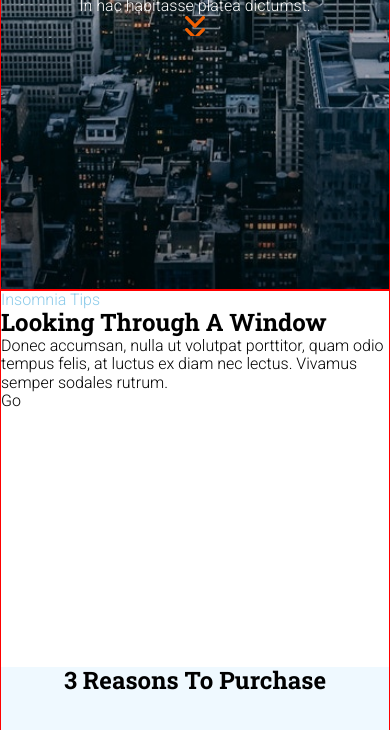
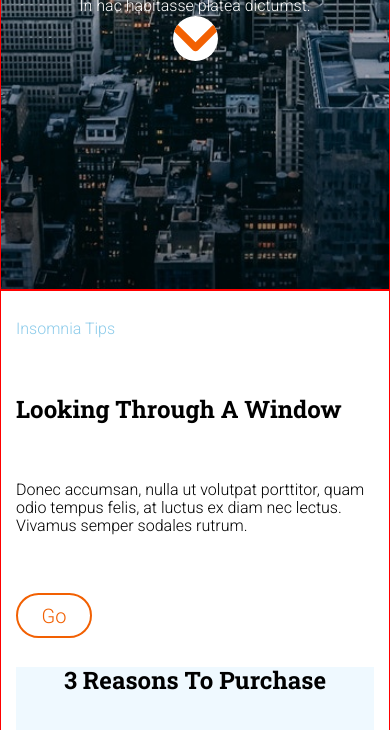
Before and after one commit to Adalab/modulo-1-evaluacion-final-mariajop, a website: page public/index.html in a window 390 px wide. Shown: the part 554-1284 px from the top of the page. Drawn offline with Linux system fonts and the light colour scheme.

Commit message:
update after wrapper to mobile version

```diff
--- a/public/index.html
+++ b/public/index.html
@@ -22,15 +22,17 @@
         <section class="hero">
           <h1 class="hero-title">anonymous proxy</h1>
           <span>In hac habitasse platea dictumst.</span>
-          <a
+          <a href="#">
+            <img
               class="buttondown"
-            href="../../assets/images/ico-scroll-down.svg"
-            title="go to next section"
-          ></a>
+              alt="go to lower section"
+              src="../assets/images/ico-scroll-down.svg"
+            />
+          </a>
         </section>
       </header>
 
-      <section class="main">
+      <section class="main wrapper">
         <div class="main-what">
           <span class="intro-note">insomnia tips</span>
           <h2>looking through a window</h2>
@@ -38,30 +40,30 @@
             Donec accumsan, nulla ut volutpat porttitor, quam odio tempus felis, at
             luctus ex diam nec lectus. Vivamus semper sodales rutrum.
           </p>
-          <a class="button" href="#" title="go">Go</a>
+          <a class="button-go" href="#" title="go">Go</a>
         </div>
 
         <div class="main-why">
           <h2>3 Reasons to purchase</h2>
+          <div class="grid-3">
             <article class="article1">
               <h3>Ut sed metus</h3>
               <p>Lorem ipsum dolor sit amet, consecteur.</p>
             </article>
-
             <article class="article2">
               <h3>Curabitur ac erat</h3>
               <p>Mauris mattis urna quis lorem molestie.</p>
             </article>
-
             <article class="article3">
               <h3>Morbi dictum</h3>
               <p>Aliquam in dolor et dolor tincidunt.</p>
             </article>
+          </div>
           <a class="button" href="#" title="more reasons">More reasons</a>
         </div>
       </section>
 
-      <footer class="footer">
+      <footer class="footer wrapper">
         <nav class="flist-1">
           <ul>
             <li><a href="https://adalab.es/">ARTICLES</a></li>
--- a/src/scss/core/_variables.scss
+++ b/src/scss/core/_variables.scss
@@ -10,3 +10,7 @@ $color-light-blue: #eff9ff;
 $color-mid-blue: #8ccbea;
 $color-cerulean-blue: #0271bc;
 $color-dark-grey-blue: #304268;
+
+// BREAKPOINTS
+$tablet: 768px;
+$pc: 1280px;
--- a/src/scss/layout/_header.scss
+++ b/src/scss/layout/_header.scss
@@ -24,9 +24,12 @@ header {
 }
 
 .buttondown {
+  width: 20px;
+  height: 11.7px;
+  width: 45px;
+  height: 45px;
+  background-size: 45px;
+  background-color: $color-white;
   display: block;
-  background-image: url(../images/ico-scroll-down.svg);
-  background-size: 100%;
-  width: 20px;
-  height: 20px;
+  border-radius: 45px;
 }
--- a/src/scss/layout/_main.scss
+++ b/src/scss/layout/_main.scss
@@ -12,11 +12,25 @@
   height: 376px;
   display: flex;
   flex-direction: column;
+  justify-content: space-around;
 }
 
 .intro-note {
   color: $color-mid-blue;
   text-transform: capitalize;
+}
+
+.button-go {
+  font-size: 1.25rem;
+  color: $color-bright-orange;
+  border: 2px solid red;
+  /*if red is removed, orange border color is lost. Why? I have no idea*/
+  border-color: $color-bright-orange;
+  padding: 10px;
+  border-radius: 22.5px;
+  text-align: center;
+  width: 76px;
+  height: 45px;
 }
 
 /*SECOND SECTION*/
@@ -30,7 +44,7 @@
   justify-content: space-between;
 }
 
-.list {
+.grid-3 {
   display: grid;
   grid-template-rows: repeat(3, 1fr);
 }
--- a/src/scss/layout/_page.scss
+++ b/src/scss/layout/_page.scss
@@ -9,3 +9,15 @@ header,
 footer {
   border: 1px red solid;
 }
+
+.wrapper {
+  width: 100%;
+  padding-left: 15px;
+  padding-right: 15px;
+}
+
+// @include tablet {
+//   introducir cambios
+//   antes cargar mixins
+//   dsplay grid, meter diferente display, etc.
+// }
```
Also changed, not shown: src/html/partials/footer.html (+1 -1 lines), src/html/partials/header.html (+7 -5 lines), src/html/partials/main.html (+4 -4 lines), public/assets/css/main.css. Lines whose indentation alone changed are shown as unchanged.
